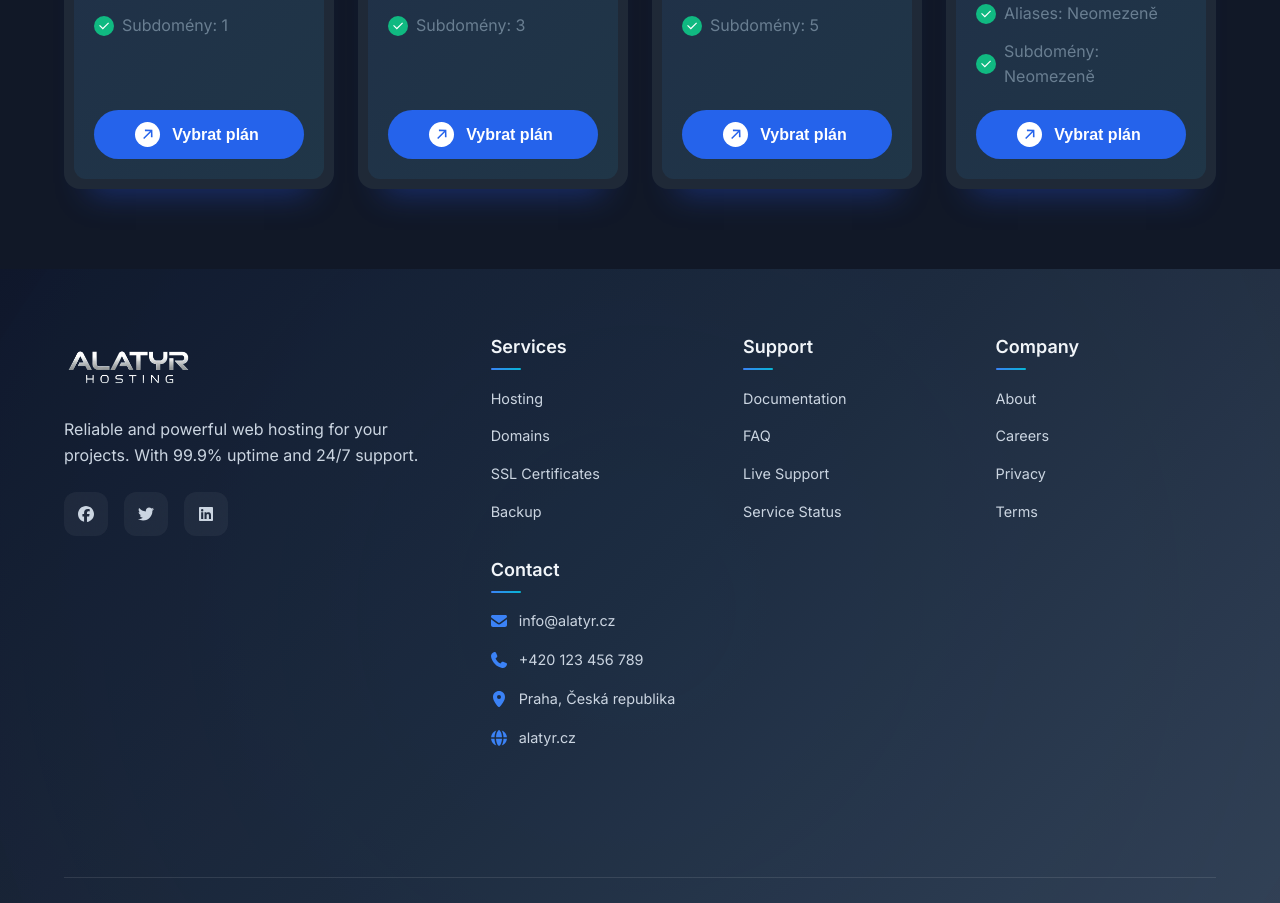
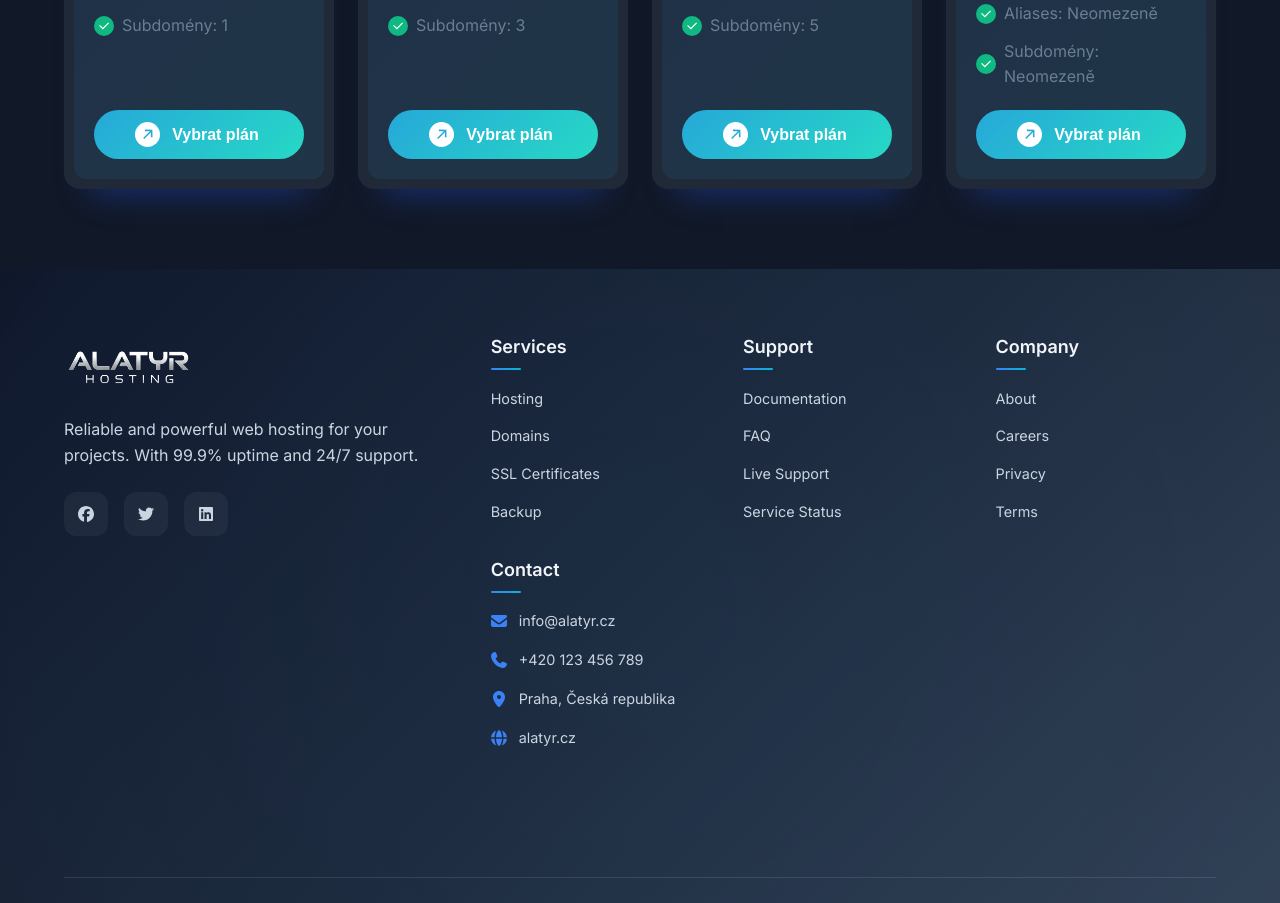
Before and after one commit to Svarog-tech/Svarog_web, a React (Create React App) app: page / in a window 1280 px wide. Shown: the part 1609-2512 px from the top of the page. Built offline with nearby package versions, Linux system fonts and the light colour scheme; no server answers.

Commit message:
predelane barvy vyberu planu

```diff
--- a/src/components/HostingPlansNew.css
+++ b/src/components/HostingPlansNew.css
@@ -110,7 +110,7 @@
 /* Plan Card - New Design */
 .plan {
   border-radius: 16px;
-  box-shadow: 0 30px 30px -25px rgba(38, 81, 217, 0.25);
+  box-shadow: 0 30px 30px -25px rgba(38, 168, 217, 0.3);
   padding: 10px;
   background-color: #fff;
   color: #697e91;
@@ -237,7 +237,7 @@
   cursor: pointer;
   align-items: center;
   gap: 0.75rem;
-  background-color: var(--primary-color);
+  background: linear-gradient(135deg, #26A8D9 0%, #26D9C5 100%);
   color: #fff;
   border-radius: 10rem;
   font-weight: 600;
@@ -246,7 +246,7 @@
   white-space: nowrap;
   overflow: hidden;
   text-overflow: ellipsis;
-  transition: background-color 0.3s;
+  transition: all 0.3s;
   width: 100%;
   justify-content: center;
   font-size: 1rem;
@@ -257,7 +257,7 @@
   width: 25px;
   height: 25px;
   position: relative;
-  color: var(--primary-color);
+  color: #26A8D9;
   background-color: #fff;
   border-radius: 50%;
   display: grid;
@@ -266,11 +266,12 @@
 }
 
 .plan .button:hover {
-  background-color: var(--primary-dark);
+  background: linear-gradient(135deg, #1d8ab0 0%, #1da88f 100%);
+  transform: translateY(-2px);
 }
 
 .plan .button:hover .button__icon-wrapper {
-  color: var(--primary-dark);
+  color: #1d8ab0;
 }
 
 .plan .button__icon-svg--copy {
```
